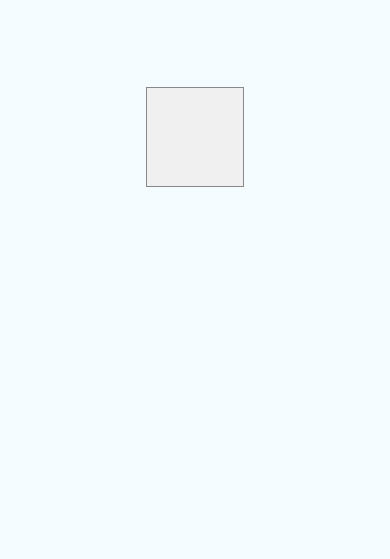
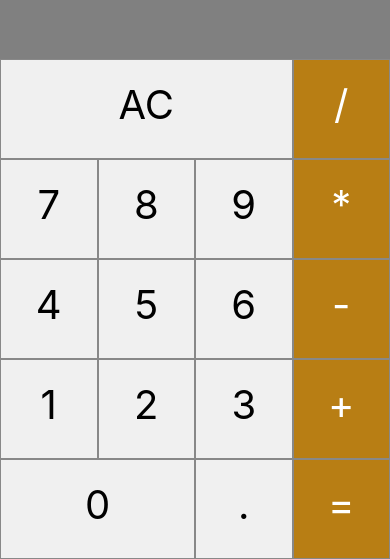
Before and after one commit to fuzinelli500280/calc-react-native, a React Native app in the folder Calculadora/: screen / in a window 390 px wide. Shown: the part 285-844 px from the top of the page. Built offline with nearby package versions, Linux system fonts and the light colour scheme.

Commit message:
Aplicação de Botões e Estilizações

```diff
--- a/Calculadora/App.js
+++ b/Calculadora/App.js
@@ -1,10 +1,33 @@
-import { SafeAreaView, StyleSheet, Text } from 'react-native'
+import { SafeAreaView, StyleSheet, Text, View } from 'react-native'
 import Botao from "./src/components/Botao";
 
 export default props => {
   return (
     <SafeAreaView style={estilos.container}>
-      <Botao />
+      <View style={estilos.botao}>
+
+      <Botao label="AC" triplo />
+      <Botao label="/" colorido />
+      <Botao label="7"/>
+      <Botao label="8"/>
+      <Botao label="9"/>
+      <Botao label="*"colorido />
+
+      <Botao label="4"/>
+      <Botao label="5"/>
+      <Botao label="6"/>
+      <Botao label="-" colorido />
+
+      <Botao label="1"/>
+      <Botao label="2"/>
+      <Botao label="3"/>
+      <Botao label="+" colorido />
+
+      <Botao label="0" duplo />
+      <Botao label="."/>
+      <Botao label="=" colorido />
+
+      </View>
     </SafeAreaView>
   )
 }
@@ -12,8 +35,11 @@ export default props => {
 const estilos = StyleSheet.create({
   container: {
     flex: 1,
-    backgroundColor: "#f5fcff",
-    justifyContent: "center",
-    alignItems: "center"
-  }
+    backgroundColor: "#808080",
+    justifyContent: "flex-end"
+  },
+  botao: {
+    flexDirection: "row",
+    flexWrap: "wrap"
+  },
 })
```
